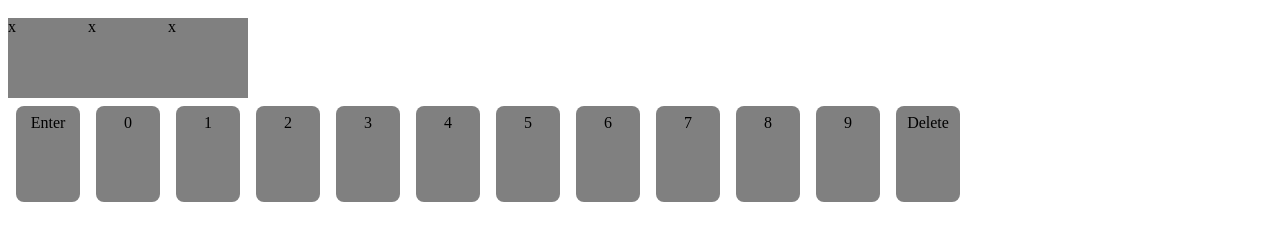
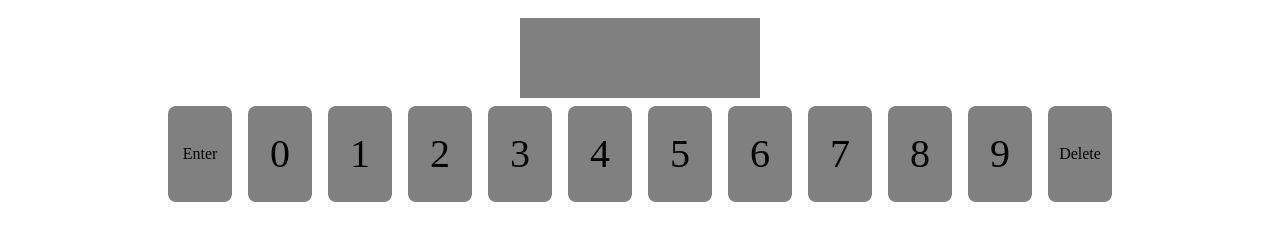
Before and after one commit to munyuhuwa/munyuhuwa.github.io, a plain HTML site: page 334le.html in a window 1280 px wide. Shown: the part 48-288 px from the top of the page. Drawn offline with Linux system fonts and the light colour scheme.

Commit message:
334leの文字が小さすぎたので修正

```diff
--- a/334le.html
+++ b/334le.html
@@ -2,33 +2,20 @@
 <head>
 	<meta charset="utf-8">
 	<title>334le</title>
-<style>
+	<style>
 .panel-wrap{
 	width:240px;
+	margin: auto auto;
 	display: grid;
 	grid-template-columns: repeat(3, 1fr);
 }
-.panel-wrap>div {
-	height: 80px;
-}
-.key-wrap{
-	width:960px;
-	display: grid;
-	grid-template-columns: repeat(12, 1fr);
-}
-.key-wrap>div {
-	cursor: pointer;
-	height: 80px;
-	text-align: center;
-	border: 8px solid transparent;
-	border-radius: 8px;
-	background-color: gray;
-	margin: 8px;
-}
-
 .panel {
 	display: block;
 	background-color: gray;
+	height: 80px;
+	line-height: 80px;
+	font-size: 40px;
+	text-align: center;
 }
 .green{
 	background-color: green;
@@ -40,6 +27,26 @@
 	background-color: black;
 	color: white;
 }
+
+.key-wrap{
+	width:960px;
+	margin: auto auto;
+	display: grid;
+	grid-template-columns: repeat(12, 1fr);
+}
+.key {
+	cursor: pointer;
+	height: 80px;
+	text-align: center;
+	border: 8px solid transparent;
+	border-radius: 8px;
+	background-color: gray;
+	margin: 8px;
+	line-height: 80px;
+}
+.key-number {
+	font-size: 40px;
+}
 </style>
 </head>
 <body>
@@ -47,23 +54,23 @@
 		<h1>334le</h1>
 	</header>
 	<section class="panel-wrap">
-		<div class="panel">x</div>
-		<div class="panel">x</div>
-		<div class="panel">x</div>
+		<div class="panel"></div>
+		<div class="panel"></div>
+		<div class="panel"></div>
 	</section>
 	<section class="key-wrap">
-		<div id="enter">Enter</div>
-		<div class="key">0</div>
-		<div class="key">1</div>
-		<div class="key">2</div>
-		<div class="key">3</div>
-		<div class="key">4</div>
-		<div class="key">5</div>
-		<div class="key">6</div>
-		<div class="key">7</div>
-		<div class="key">8</div>
-		<div class="key">9</div>
-		<div id="delete">Delete</div>
+		<div class="key" id="enter">Enter</div>
+		<div class="key key-number">0</div>
+		<div class="key key-number">1</div>
+		<div class="key key-number">2</div>
+		<div class="key key-number">3</div>
+		<div class="key key-number">4</div>
+		<div class="key key-number">5</div>
+		<div class="key key-number">6</div>
+		<div class="key key-number">7</div>
+		<div class="key key-number">8</div>
+		<div class="key key-number">9</div>
+		<div class="key" id="delete">Delete</div>
 	</section>
 <script>
 var buf = '';
@@ -107,7 +114,7 @@ function delBufRight () {
 	buf = buf.substr(0, (buf.length > 3 ? 2 : (buf.length-1)))
 }
 
-let $keys = document.querySelectorAll('.key')
+let $keys = document.querySelectorAll('.key-number')
 for (let $key of $keys) {
 	$key.addEventListener('click', function(){addBuf(this.innerText);updatePanels()})
 }
```
